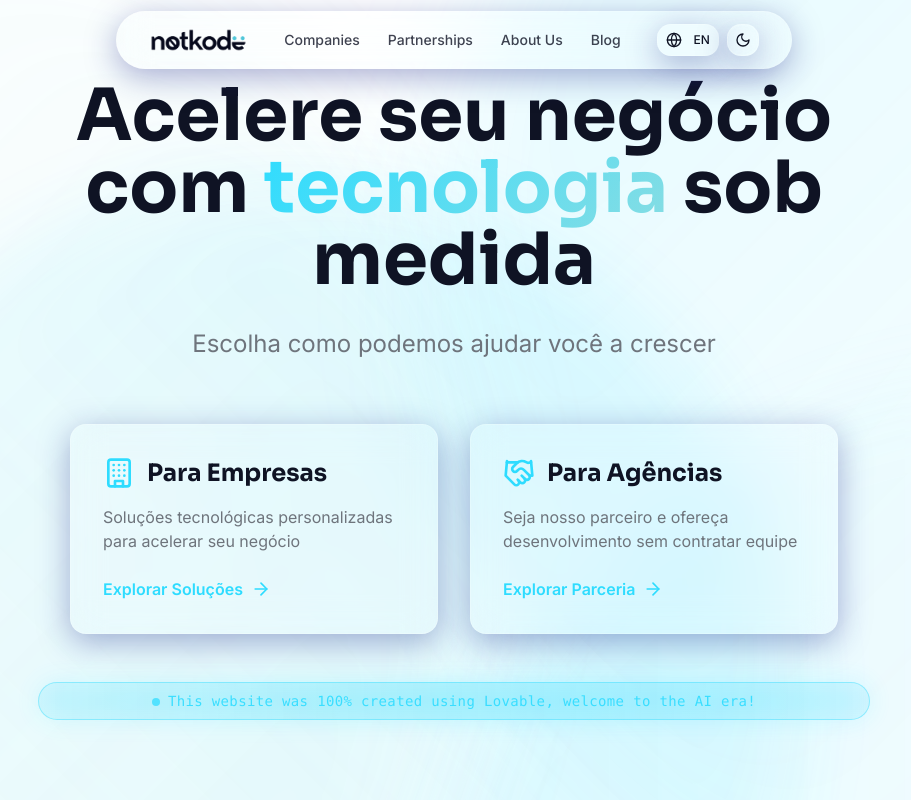
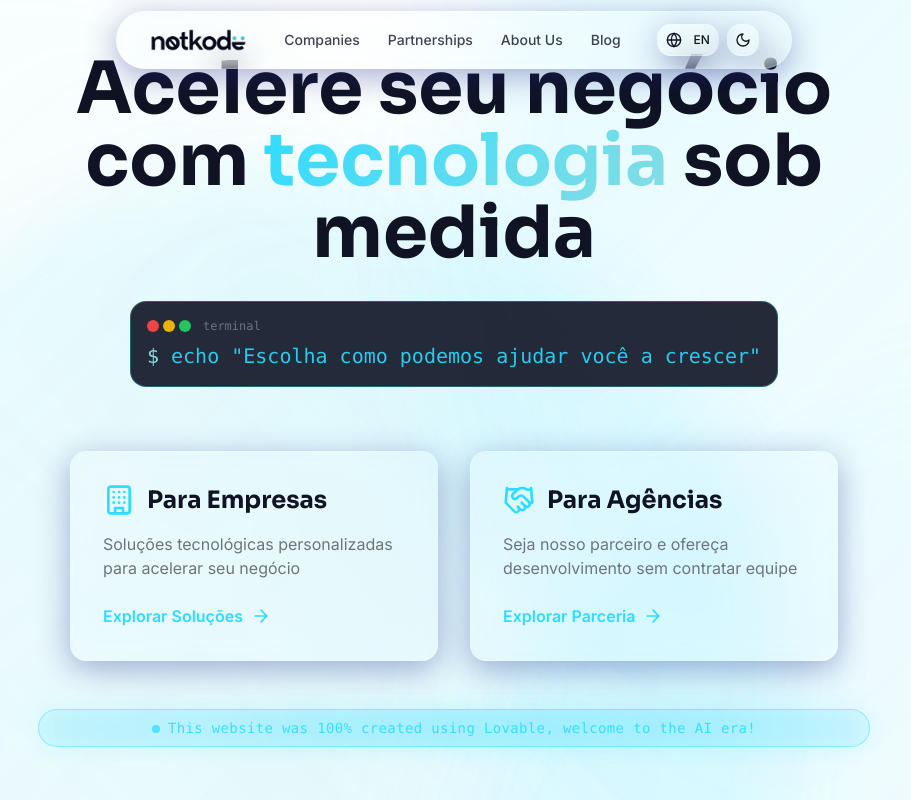
Before and after one commit to not-kode/notkode, a React (Vite) app: page / in a window 1280 px wide. Shown: the whole page, without its empty margins (186-1097 px from the left). Built offline with nearby package versions, Linux system fonts and the light colour scheme.

Commit message:
Refactor: Console-style tag appearance
Modified the Lovable credit tag to resemble text on a computer screen, like a console output.

```diff
--- a/src/pages/Home.tsx
+++ b/src/pages/Home.tsx
@@ -45,10 +45,22 @@ const Home: React.FC = () => {
           sob medida
         </h1>
 
-        {/* Subtitle */}
-        <p className="text-xl md:text-2xl text-muted-foreground mb-16 max-w-3xl mx-auto leading-relaxed">
-          Escolha como podemos ajudar você a crescer
-        </p>
+        {/* Subtitle - Console Style */}
+        <div className="mb-16 max-w-3xl mx-auto">
+          <div className="bg-notkode-deep-navy/90 border border-primary/30 rounded-lg p-4 backdrop-blur-sm">
+            <div className="flex items-center mb-2">
+              <div className="flex space-x-1 mr-3">
+                <div className="w-3 h-3 bg-red-500 rounded-full"></div>
+                <div className="w-3 h-3 bg-yellow-500 rounded-full"></div>
+                <div className="w-3 h-3 bg-green-500 rounded-full"></div>
+              </div>
+              <span className="text-xs text-muted-foreground font-mono">terminal</span>
+            </div>
+            <p className="font-mono text-lg md:text-xl text-primary/90 leading-relaxed">
+              <span className="text-secondary">$</span> echo "Escolha como podemos ajudar você a crescer"
+            </p>
+          </div>
+        </div>
 
         {/* Options */}
         <div className="grid md:grid-cols-2 gap-8 max-w-3xl mx-auto mb-12">
```
